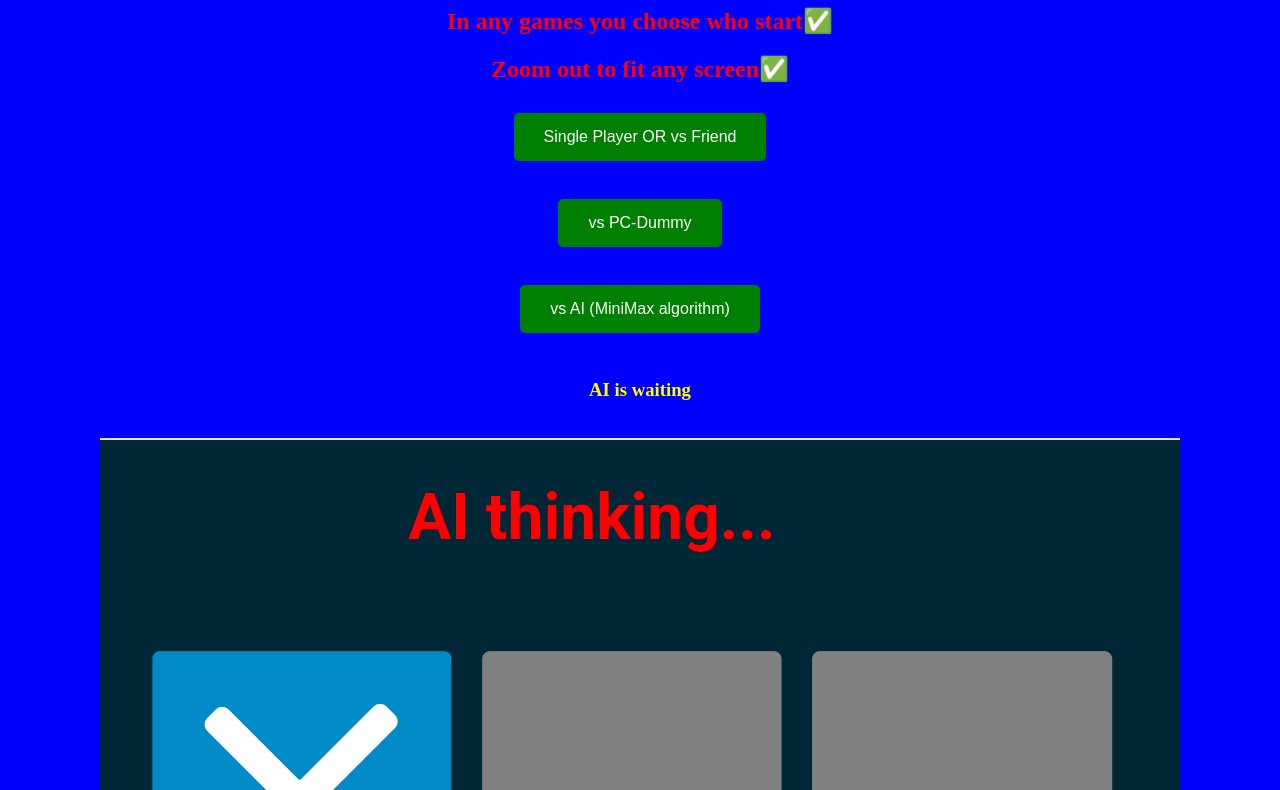
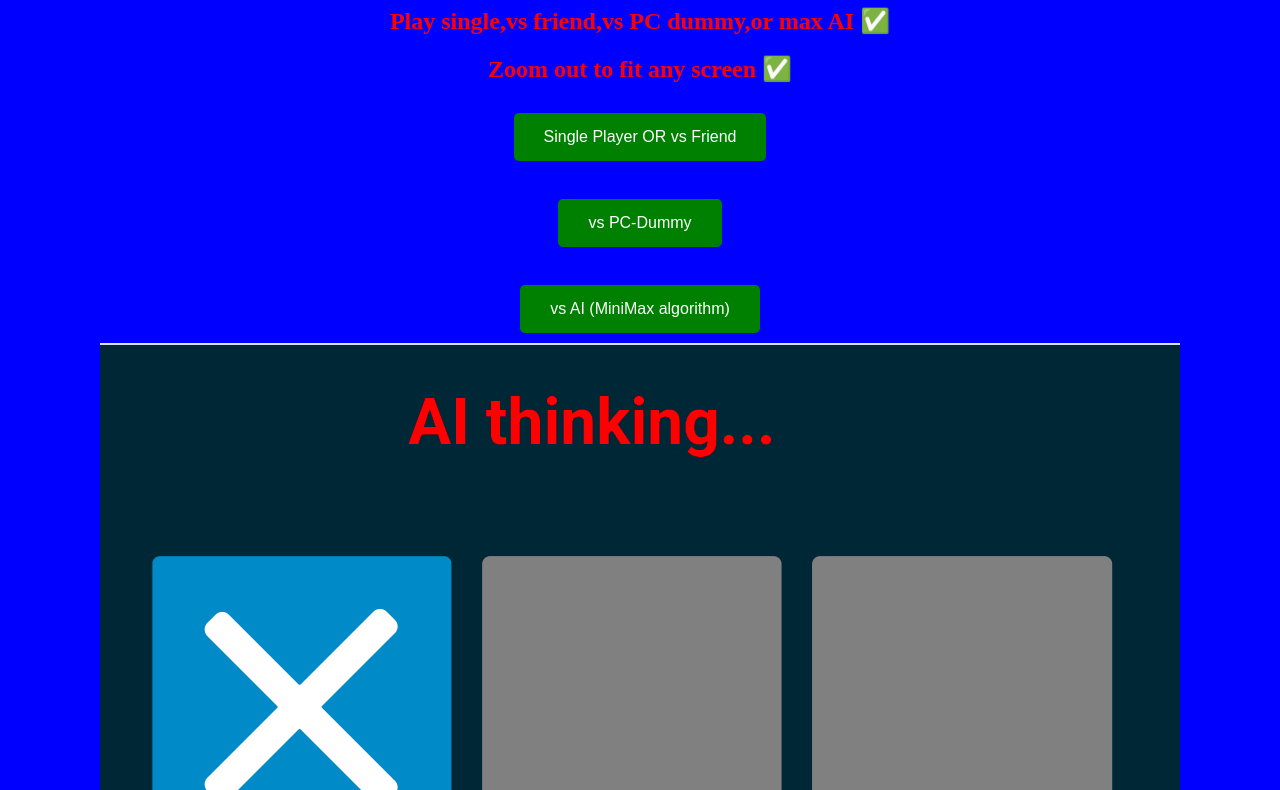
Before and after one commit to CodeAndPranks/Tictactoe, a plain HTML site: page index.html in a window 1280 px wide. Shown: the part 82-872 px from the top of the page. Drawn offline with Linux system fonts and the light colour scheme.

Commit message:
Update index.html

```diff
--- a/index.html
+++ b/index.html
@@ -45,14 +45,13 @@
 </head>
 <body>
     <div>
-        <h1>Tic Tac Toe for any needs✅</h1>
-        <h2 Play single,vs friend,vs PC dummy,or max AI✅</h2>
-        <h2>In any games you choose who start✅</h2>
-        <h2>Zoom out to fit any screen✅</h2>
+        <h1>Tic Tac Toe for any needs ✅</h1>
+        <h2>Play single,vs friend,vs PC dummy,or max AI ✅</h2>
+        <h2>Zoom out to fit any screen ✅</h2>
         <button onclick="location.href='ttt/index.html'">Single Player OR vs Friend</button><br><br>
         <button onclick="location.href='pcDummy/index.html'">vs PC-Dummy</button><br><br>
-        <button onclick="location.href='AI/index.html'">vs AI (MiniMax algorithm)</button><br><br>
-        <h3>AI is waiting</h3><br>
+        <button onclick="location.href='AI/index.html'">vs AI (MiniMax algorithm)</button>
+        <br>
         <img src="ai.png" alt="AI Image"><br><br>
         <h4 style="color: white; margin-top: 20px;"><em>CodeAndPranks</em></h4>
     </div>
```
